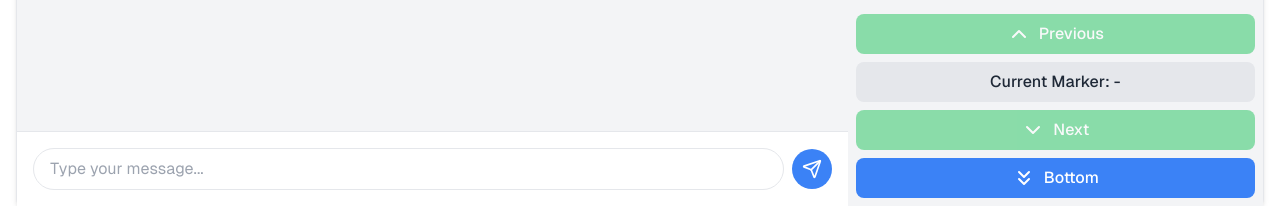
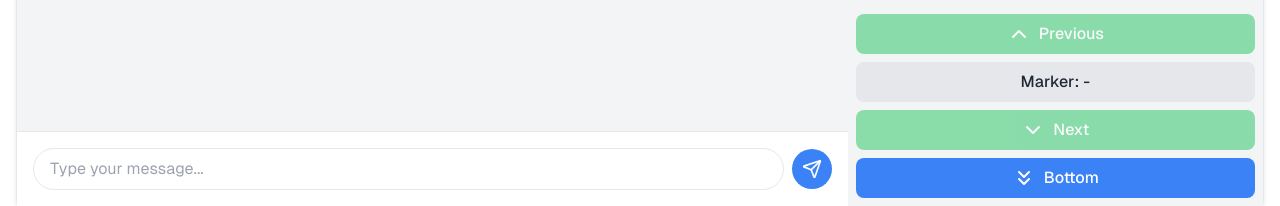
Before and after one commit to zenitogr/g-tin, a Next.js app: page / in a window 1280 px wide. Both pictures are taken after a click on the button "Collapse". Shown: the part 585-791 px from the top of the page. Built offline with nearby package versions, Linux system fonts and the light colour scheme.

Commit message:
one line text in marker display

```diff
--- a/components/AIChatbot.tsx
+++ b/components/AIChatbot.tsx
@@ -238,9 +238,12 @@ const AIChatbot = () => {
             </div>
           </button>
           <div className="chat-button bg-gray-200 dark:bg-gray-700 text-gray-800 dark:text-white flex items-center justify-center h-10 overflow-hidden">
-            <span className={`transition-opacity duration-300 ${isNavExpanded ? 'opacity-100' : 'opacity-0'}`}>
-              {isNavExpanded ? `Current Marker: ${getCurrentMarkerDisplay()}` : getCurrentMarkerDisplay()}
-            </span>
+            <div className="flex items-center justify-center w-full h-full whitespace-nowrap">
+              <span className={`transition-opacity duration-300 ${isNavExpanded ? 'opacity-100' : 'opacity-0'}`}>
+                Marker:
+              </span>
+              <span className="ml-1">{getCurrentMarkerDisplay()}</span>
+            </div>
           </div>
           <button
             onClick={() => navigateMarkers('next')}
```
